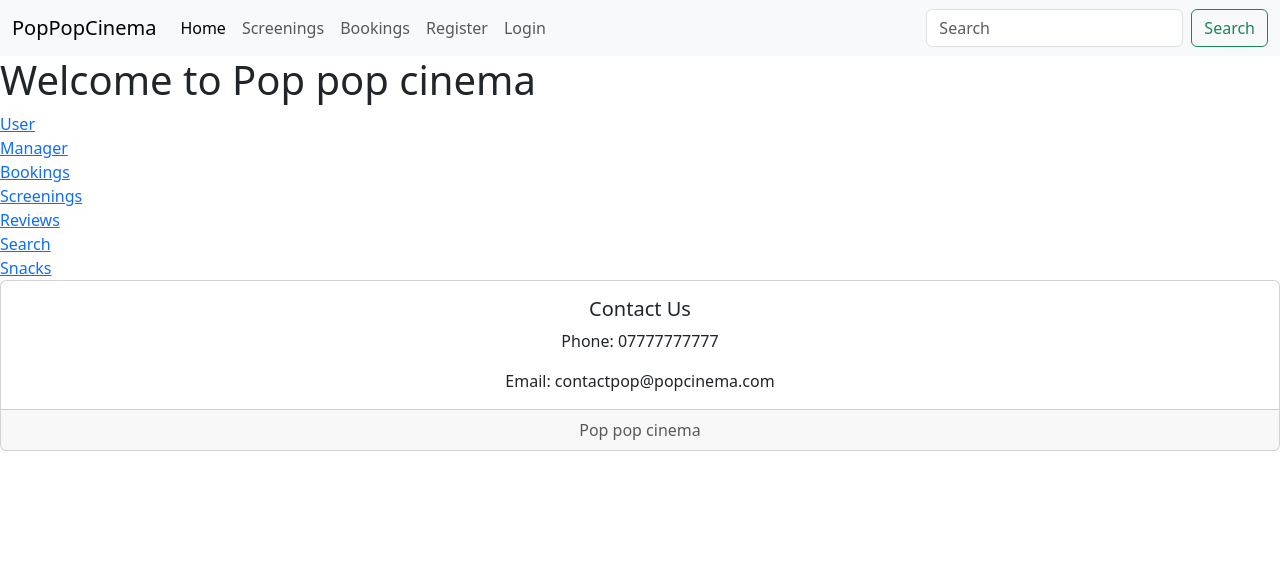
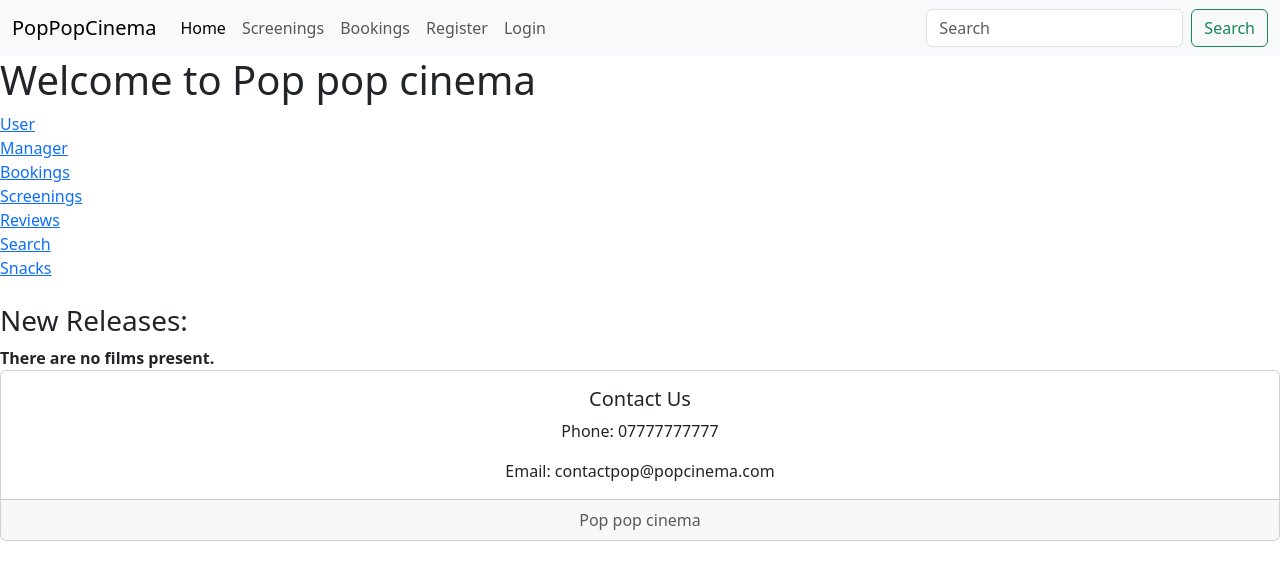
Before and after one commit to LoganBrownGU/13C-wad2-project, a Django app: page / in a window 1280 px wide. Shown: the top 580 px of the page. Run offline with Django 3.2, Linux system fonts and the light colour scheme; data that the repository does not hold is empty; some libraries are stand-ins or nearby versions.

Commit message:
New Releases

```diff
--- a/cinema/views.py
+++ b/cinema/views.py
@@ -3,10 +3,14 @@ from django.shortcuts import render, redirect
 from django.http import HttpResponse
 from django.urls import reverse
 from cinema.forms import UserForm
+from cinema.models import Film
 
 
 def home(request):
+    film_list = Film.objects.order_by('-release')[:5]
+
     context_dict = {}
+    context_dict['films'] = film_list
 
     return render(request, 'cinema/home.html', context=context_dict)
 
--- a/templates/cinema/home.html
+++ b/templates/cinema/home.html
@@ -20,4 +20,17 @@ Home
     <a href="{% url 'cinema:search' %}">Search</a><br />
     <a href="{% url 'cinema:snacks' %}">Snacks</a><br />
 </div>
+<br />
+<div>
+    <h3> New Releases: </h3>
+    {% if films %}
+        <ul>
+            {% for film in films %}
+                {{ film.title }} - {{ film.director }}<br />
+            {% endfor %}
+        </ul>
+    {% else %}
+        <strong>There are no films present.</strong>
+    {% endif %}
+</div>
 {% endblock %}
```
